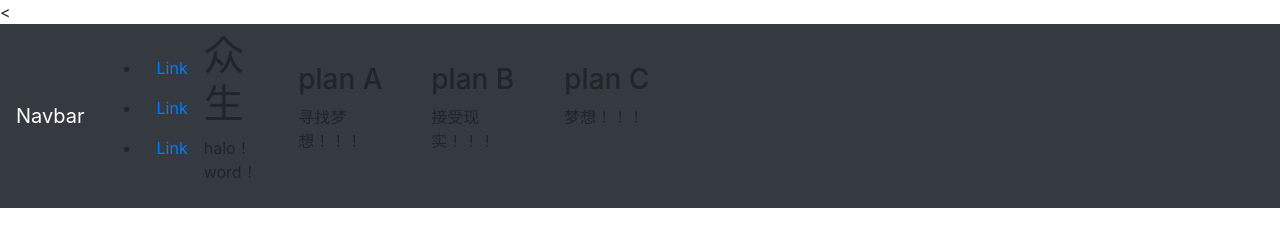
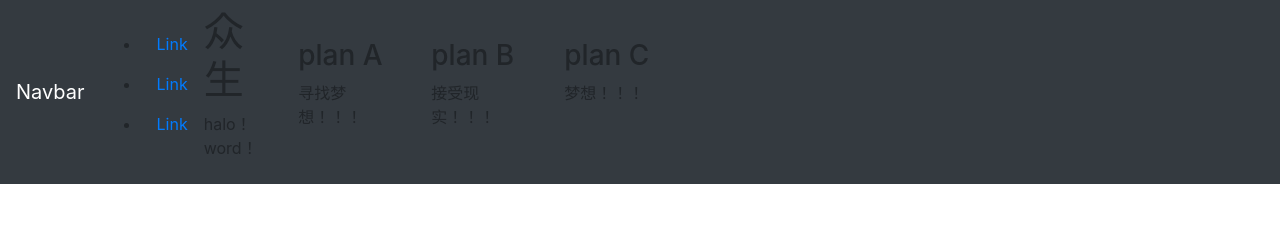
Before and after one commit to 54-14/54-14.github.io, a plain HTML site: page index.html in a window 1280 px wide. Drawn offline with nearby package versions, Linux system fonts and the light colour scheme.

Commit message:
Update index.html

```diff
--- a/index.html
+++ b/index.html
@@ -11,7 +11,7 @@
 </head>
 <body>
 
-<<nav class="navbar navbar-expand-md bg-dark navbar-dark">
+<nav class="navbar navbar-expand-md bg-dark navbar-dark">
   <a class="navbar-brand" href="#">Navbar</a>
   <button class="navbar-toggler" type="button" data-toggle="collapse" data-target="#collapsibleNavbar">
     <span class="navbar-toggler-icon"></span>
```
